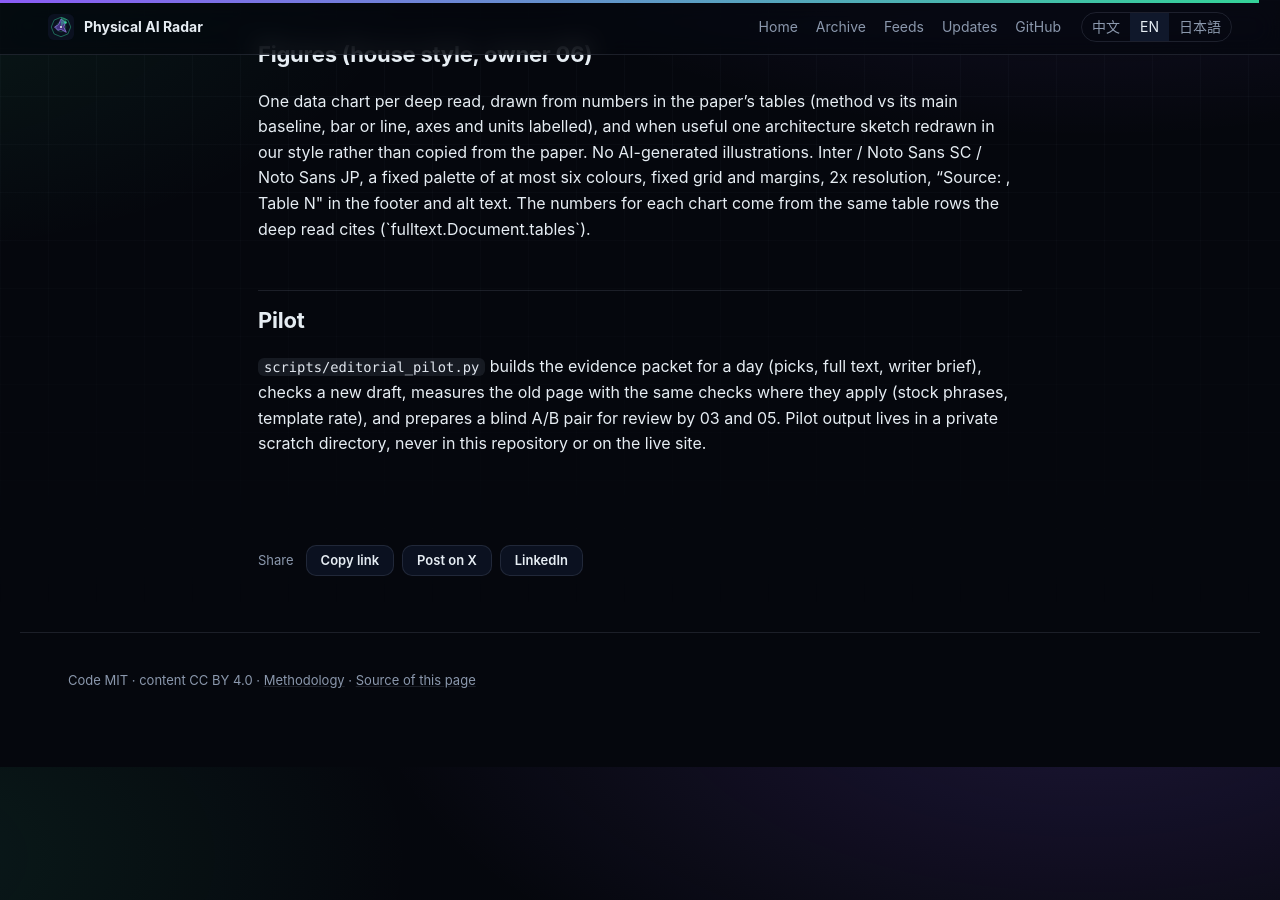
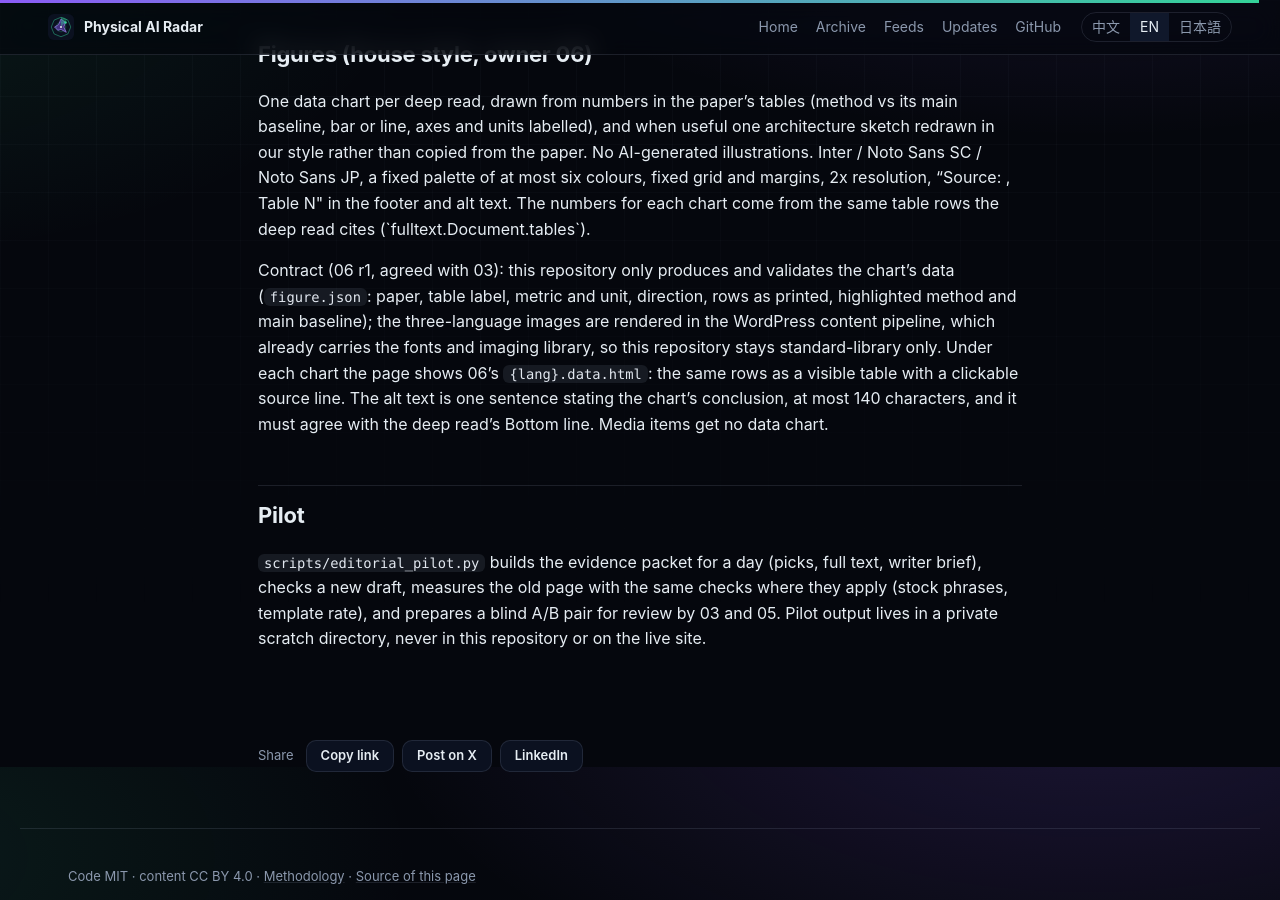
Before and after one commit to noteflowai/physical-ai-radar, a Jekyll site: the page built from docs/editorial-style.md, in a window 1280 px wide and 900 px high, scrolled down 2833 px. Built offline with Jekyll 4.4.1, drawn with Linux system fonts in a browser that asks for light colours; our own code applies the rules of GitHub Pages for plain Markdown files.

Commit message:
editorial style: figure contract from 06 r1 (data here, rendering in the WordPress pipeline, data table and alt rule)

```diff
--- a/docs/editorial-style.md
+++ b/docs/editorial-style.md
@@ -107,6 +107,15 @@ colours, fixed grid and margins, 2x resolution, "Source: <paper>, Table N" in th
 and alt text. The numbers for each chart come from the same table rows the deep read
 cites (`fulltext.Document.tables`).
 
+Contract (06 r1, agreed with 03): this repository only produces and validates the
+chart's data (`figure.json`: paper, table label, metric and unit, direction, rows as
+printed, highlighted method and main baseline); the three-language images are rendered
+in the WordPress content pipeline, which already carries the fonts and imaging library,
+so this repository stays standard-library only. Under each chart the page shows 06's
+`{lang}.data.html`: the same rows as a visible table with a clickable source line. The
+alt text is one sentence stating the chart's conclusion, at most 140 characters, and it
+must agree with the deep read's Bottom line. Media items get no data chart.
+
 ## Pilot
 
 `scripts/editorial_pilot.py` builds the evidence packet for a day (picks, full text,
```
